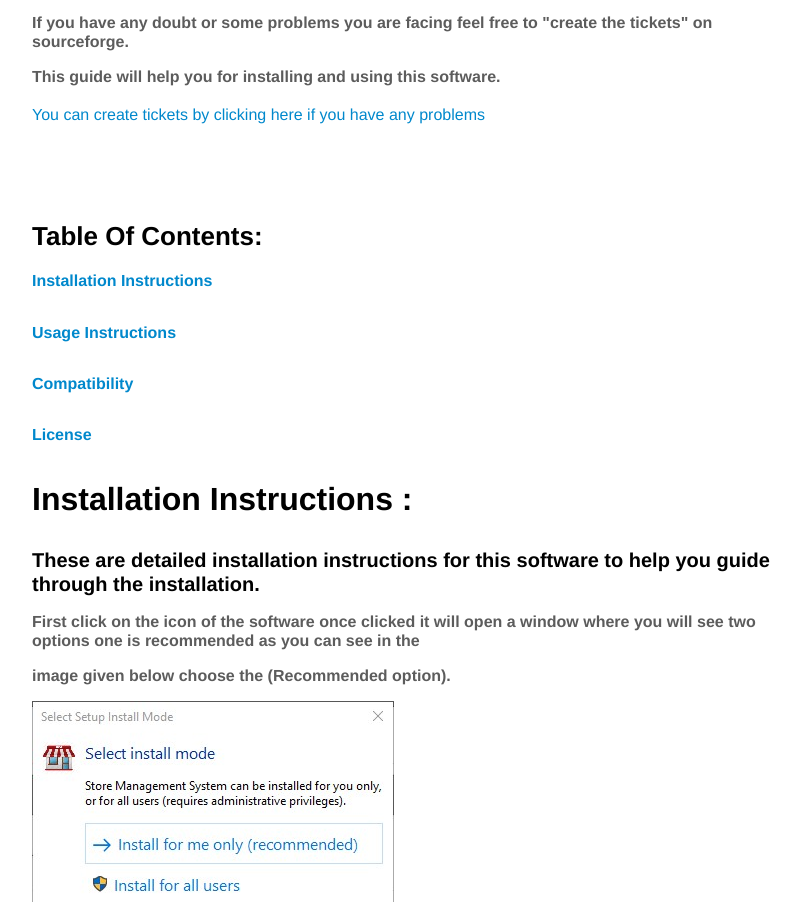
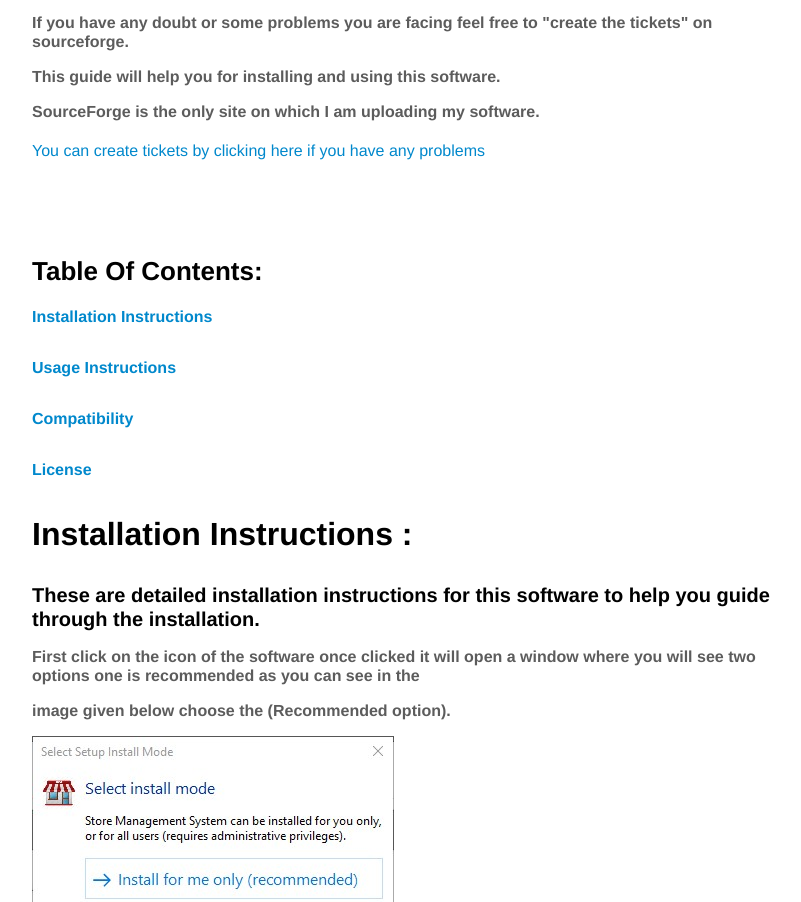
Before and after one commit to tmotagam/tmotagam.github.io, a plain HTML site: page index.html in a window 1280 px wide. Shown: the part 938-1840 px from the top of the page, without its empty margins (238-1039 px from the left). Drawn offline with Linux system fonts and the light colour scheme.

Commit message:
Update index.html

```diff
--- a/index.html
+++ b/index.html
@@ -326,6 +326,8 @@ pre[data-line] .line-highlight[data-end]:after {
 
 <h6 class="mume-header" id="this-guide-will-help-you-for-installing-and-using-this-software">This guide will help you for installing and using this software.</h6>
 
+<h6 class="mume-header" id="sourceforge-is-the-only-site-on-which-i-am-uploading-my-software">SourceForge is the only site on which I am uploading my software.</h6>
+
 <p><a href="https://sourceforge.net/p/store-management-system/tickets/">You can create tickets by clicking here if you have any problems</a></p>
 <br>
 <br>
```
